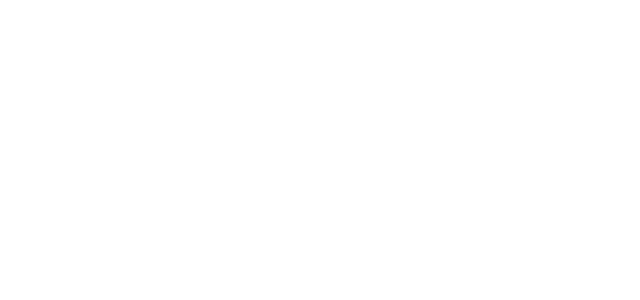
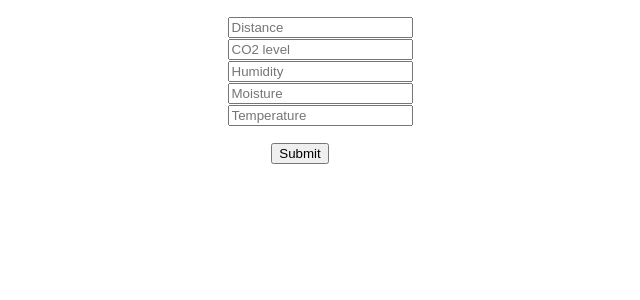
Before and after one commit to sakshib0811/foodGrainMonitoring, a React (Create React App) app in the folder dashboard/agroapp/: page /input in a window 1280 px wide. Before the commit this address had no page. Shown: the top 300 px of the page, without its empty margins (340-980 px from the left). Built offline with nearby package versions, Linux system fonts and the light colour scheme.

Commit message:
Input page made

```diff
--- a/dashboard/agroapp/package.json
+++ b/dashboard/agroapp/package.json
@@ -6,6 +6,7 @@
     "@testing-library/jest-dom": "^5.16.4",
     "@testing-library/react": "^13.3.0",
     "@testing-library/user-event": "^13.5.0",
+    "firebase": "^9.9.1",
     "react": "^18.2.0",
     "react-dom": "^18.2.0",
     "react-router": "^6.3.0",
--- a/dashboard/agroapp/src/App.js
+++ b/dashboard/agroapp/src/App.js
@@ -2,7 +2,8 @@
 import Nav from "./Components/Nav.js";
 import About from "./Components/About";
 import { Routes, Route } from "react-router-dom";
-import Dashboard from "./Components/Dashboard";
+import Input from "./Components/Input";
+// import Dashboard from "./Components/Dashboard";
 function App() {
   return (
     <div className="App">
@@ -10,6 +11,7 @@
       <Routes>
         <Route exact path="/" element={<Nav />} />
         <Route path="about" element={<About />} />
+        <Route path="input" element={<Input />} />
       </Routes>
     </div>
   );
--- a/dashboard/agroapp/src/Components/About.js
+++ b/dashboard/agroapp/src/Components/About.js
@@ -18,19 +18,13 @@
       </nav>
       <h1 className="mission">OUR MISSION</h1>
       <p className="mission_para">
-        "Lorem ipsum dolor sit amet, consectetur adipiscing elit, sed do eiusmod
-        tempor incididunt ut labore et dolore magna aliqua. Ut enim ad minim
-        veniam, quis nostrud exercitation ullamco laboris nisi ut aliquip ex ea
-        commodo consequat. Duis aute irure dolor in reprehenderit in voluptate
-        velit esse cillum dolore eu fugiat nulla pariatur. Excepteur sint
-        occaecat cupidatat non proident, sunt in culpa qui officia deserunt
-        mollit anim id est laborum. Sed ut perspiciatis unde omnis iste natus
-        error sit voluptatem accusantium doloremque laudantium, totam rem
-        aperiam, eaque ipsa quae ab illo inventore veritatis et quasi architecto
-        beatae vitae dicta sunt explicabo. Nemo enim ipsam voluptatem quia
-        voluptas sit aspernatur aut odit aut fugit, sed quia consequuntur magni
-        dolores eos qui ratione voluptatem sequi nesciunt. Neque porro quisquam
-        est, qui dolorem ipsum quia dolor sit amet"
+        "Through this project, our mission is to provide a cost effective
+        solution to the farmers of our country and make them equipped in the era
+        of digital transformation. The Project is developed with the mission to
+        prevent wastage of wheat grains stored in the Silo and prohibit illegal
+        activities accompanying it. Furthermore, we also aim to educate the
+        farmers with proper grading and classification about the wheat grains
+        through the project."
       </p>
       <h1 className="mission">OUR GUIDE</h1>
       <div className="guide_detail">
--- /dev/null
+++ b/dashboard/agroapp/src/Components/Input.js
@@ -0,0 +1,75 @@
+import React, {useState} from 'react';
+import { db } from '../firebase';
+
+const Input = () => {
+    const [distance, setDistance] = useState("");
+    const [co2, setCO2] = useState("");
+    const [moisture, setMoisture] = useState("");
+    const [temperature, setTemperature] = useState("");
+    const [humidity, setHumidity] = useState("");
+    const clickHandler = (e) => {
+        e.preventDefault();
+        try{
+            db.collection("sensordata").add({
+                humidity: humidity,
+                moisture: moisture,
+                temp: temperature,
+                gasLevel: co2,
+                quantity: distance
+            });
+        } catch (err) {
+            console.log(err);
+        }
+        setCO2("");
+        setDistance("");
+        setHumidity("");
+        setTemperature("");
+        setMoisture("");
+    }
+  return (
+    <div>
+        <form action="post">
+            <ul style={{listStyle: "none"}}>
+                <li>
+                    <input type="text" placeholder='Distance' value={distance} onChange={
+                        (e) => {
+                            setDistance(e.target.value);
+                        }
+                    } />
+                </li>
+                <li>
+                    <input type="text" placeholder='CO2 level' value={co2} onChange={
+                        (e) => {
+                            setCO2(e.target.value);
+                        }
+                    } />
+                </li>
+                <li>
+                    <input type="text" placeholder='Humidity' value={humidity} onChange={
+                        (e) => {
+                            setHumidity(e.target.value);
+                        }
+                    } />
+                </li>
+                <li>
+                    <input type="text" placeholder='Moisture' value={moisture} onChange={
+                        (e) => {
+                            setMoisture(e.target.value);
+                        }
+                    }/>
+                </li>
+                <li>
+                    <input type="text" placeholder='Temperature' value={temperature} onChange={
+                        (e) => {
+                            setTemperature(e.target.value);
+                        }
+                    } />
+                </li>
+            </ul>
+            <button onClick={clickHandler}>Submit</button>
+        </form>
+    </div>
+  )
+}
+
+export default Input
--- /dev/null
+++ b/dashboard/agroapp/src/firebase.js
@@ -0,0 +1,26 @@
+// Import the functions you need from the SDKs you need
+import firebase from "firebase/compat/app";
+import "firebase/compat/auth";
+import "firebase/compat/firestore";
+// TODO: Add SDKs for Firebase products that you want to use
+// https://firebase.google.com/docs/web/setup#available-libraries
+
+// Your web app's Firebase configuration
+// For Firebase JS SDK v7.20.0 and later, measurementId is optional
+const firebaseApp = firebase.initializeApp({
+  apiKey: "AIzaSyDVE7swIvW7J4tfzF_ounnCW3D9knsmZOU",
+  authDomain: "newproject-71dfb.firebaseapp.com",
+  databaseURL: "https://newproject-71dfb-default-rtdb.firebaseio.com",
+  projectId: "newproject-71dfb",
+  storageBucket: "newproject-71dfb.appspot.com",
+  messagingSenderId: "746601282925",
+  appId: "1:746601282925:web:22e360c56cd24c2a8bae64",
+  measurementId: "G-PR50QE8P9L"
+});
+
+// Initialize Firebase
+const db = firebaseApp.firestore();
+//const auth = firebase.auth();
+//const analytics = getAnalytics(app);
+
+export {db};
--- a/dashboard/agroapp/src/index.js
+++ b/dashboard/agroapp/src/index.js
@@ -3,7 +3,7 @@
 import "./index.css";
 import App from "./App";
 import { BrowserRouter as Router } from "react-router-dom";
-import Nav from "./Components/Nav";
+//import Nav from "./Components/Nav";
 
 const root = ReactDOM.createRoot(document.getElementById("root"));
 root.render(
```
Also changed, not shown: 1 other file (tests, documents, lock files or other folders).
